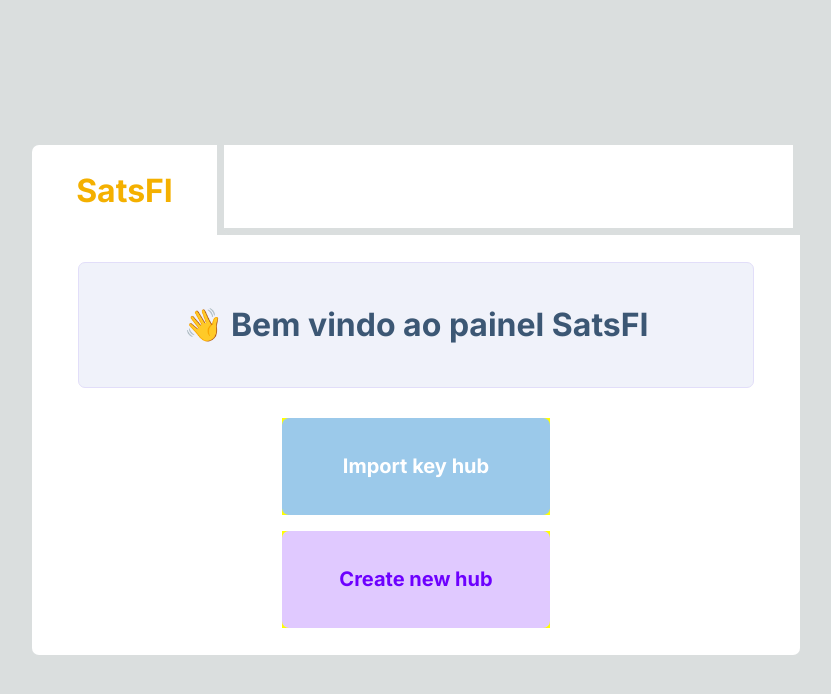
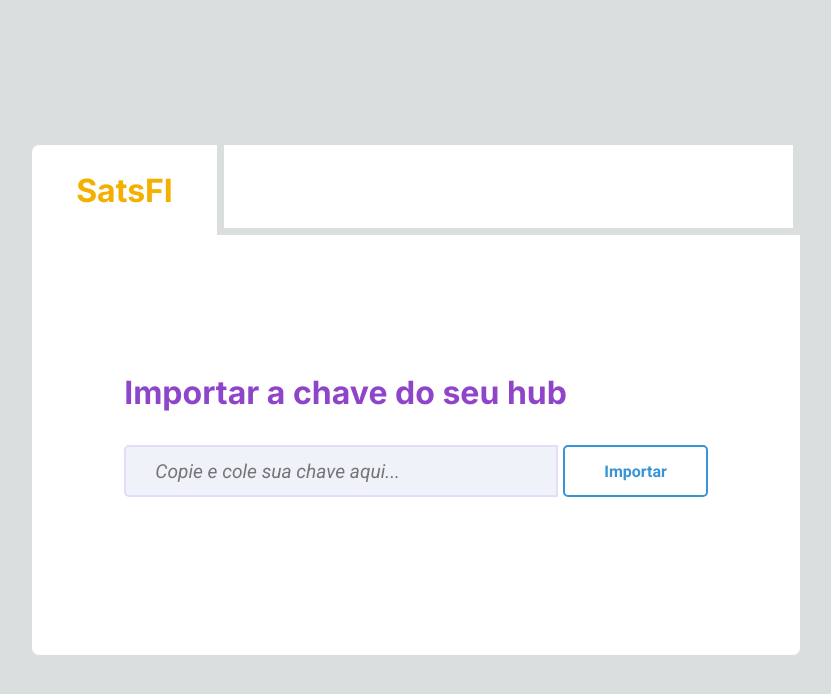
Before and after one commit to brownzini/satsfi, a Next.js app: page /dashboard in a window 1280 px wide. Shown: the top 694 px of the page, without its empty margins (224-1055 px from the left). Built offline with nearby package versions, Linux system fonts and the light colour scheme.

Commit message:
Impot Key has been finalized

```diff
--- /dev/null
+++ b/components/DashboardBody/ImportKey/index.tsx
@@ -0,0 +1,30 @@
+import { useState } from "react";
+import {
+    Button,
+    Container,
+    Input,
+    InputArea,
+    Title,
+    TitleArea,
+} from "./styles";
+
+
+export default function ImportKey() {
+    const [key, setKey] = useState<string>('');
+    return (
+        <Container className="flex fd">
+            <TitleArea>
+                <Title>Importar a chave do seu hub</Title>
+            </TitleArea>
+            <InputArea >
+                <Input
+                    type="text"
+                    value={key}
+                    placeholder="Copie e cole sua chave aqui..."
+                    onChange={(e) => setKey(e.target.value)}
+                />
+                <Button> Importar </Button>
+            </InputArea>
+        </Container>
+    );
+}
--- /dev/null
+++ b/components/DashboardBody/ImportKey/styles.ts
@@ -0,0 +1,79 @@
+import styled from 'styled-components';
+
+export const Container = styled.div`
+    width: 100%;
+    height: 100%;
+`;
+
+export const TitleArea = styled.div`
+    width: 100%;
+    height: 25%;
+
+    display: flex;
+    justify-content: flex-start;
+    align-items: center;
+
+    padding-left: 12%;
+`;
+
+export const Title = styled.h2`
+    color: #8F45CA;
+    font-size: 2rem;
+    font-family: 'Inter';
+    font-weight: bolder;
+`;
+
+export const InputArea = styled.div`
+    width: 100%;
+    height: 25%;
+    padding-left: 12%;
+    padding-right: 12%;
+
+    display: flex;
+    justify-content: center;
+    align-items: flex-start;
+    gap: 5px;
+`;
+
+export const Input = styled.input`
+    width: 75%;
+    height: 50%;
+
+    color: #0B4786;
+    font-family: 'Roboto';
+    font-weight: 400;
+    font-size: 1.2rem;
+    font-style: italic;
+
+    background-color: #F0F2FA;
+
+    border: 2px solid #E2DEF9;
+    border-bottom-left-radius: 5px;
+    border-top-left-radius: 5px;
+
+    padding-left: 5%;
+`;
+
+export const Button = styled.button`
+    width: 25%;
+    height: 50%;
+
+    background-color: white;
+
+    border-radius: 5px;
+    border: 2px solid #3994D6;
+
+    color: #3994D6;
+    font-size: 1rem;
+    font-weight: bold;
+    font-family: 'Roboto';
+
+    transition: 0.75s ease;
+
+    &:hover {
+        color: white;
+        background-color: #3994D6;
+    }
+
+    cursor: pointer;
+`;
--- a/components/DashboardBody/index.tsx
+++ b/components/DashboardBody/index.tsx
@@ -2,11 +2,13 @@ import { Body } from "./styles";
 
 //Screens
 import Initial from "./Initial";
+import ImportKey from "./ImportKey";
 
 export default function DashboardBody () {
     return (
         <Body className="flex">
-            <Initial />
+            {/* <Initial /> */}
+            <ImportKey />
         </Body>
     );
 }
```
